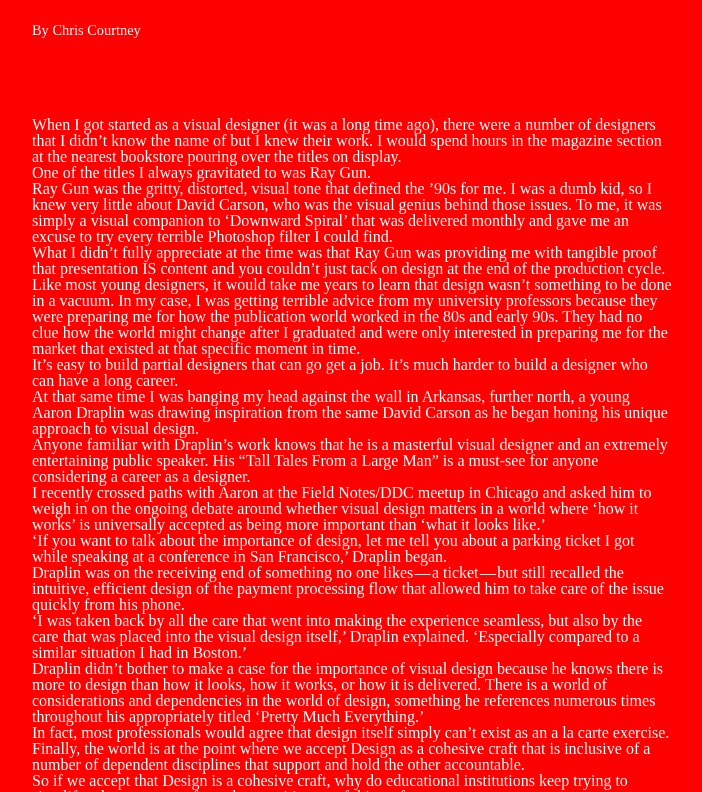
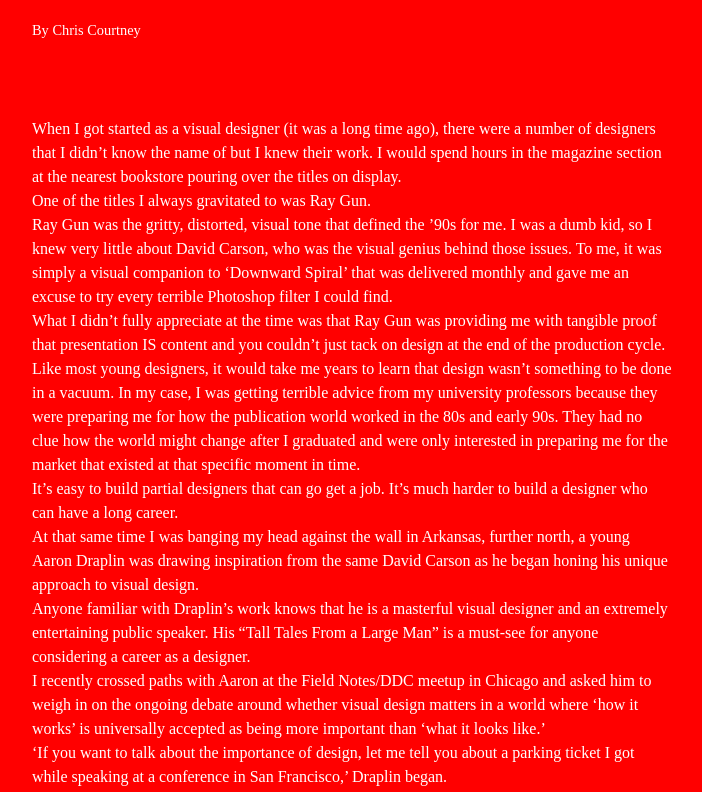
Before and after one commit to sarhow/css-exercise-two, a plain HTML site: page index.html in a window 1280 px wide. Shown: the part 810-1602 px from the top of the page, without its empty margins (288-990 px from the left). Drawn offline with Linux system fonts and the light colour scheme.

Commit message:
add css edits

```diff
--- a/css/style.css
+++ b/css/style.css
@@ -89,3 +89,7 @@ h3 {
   line-height: 150%;
   padding-bottom: 20px;
 }
+
+.story-text {
+line-height: 150%;
+}
```
